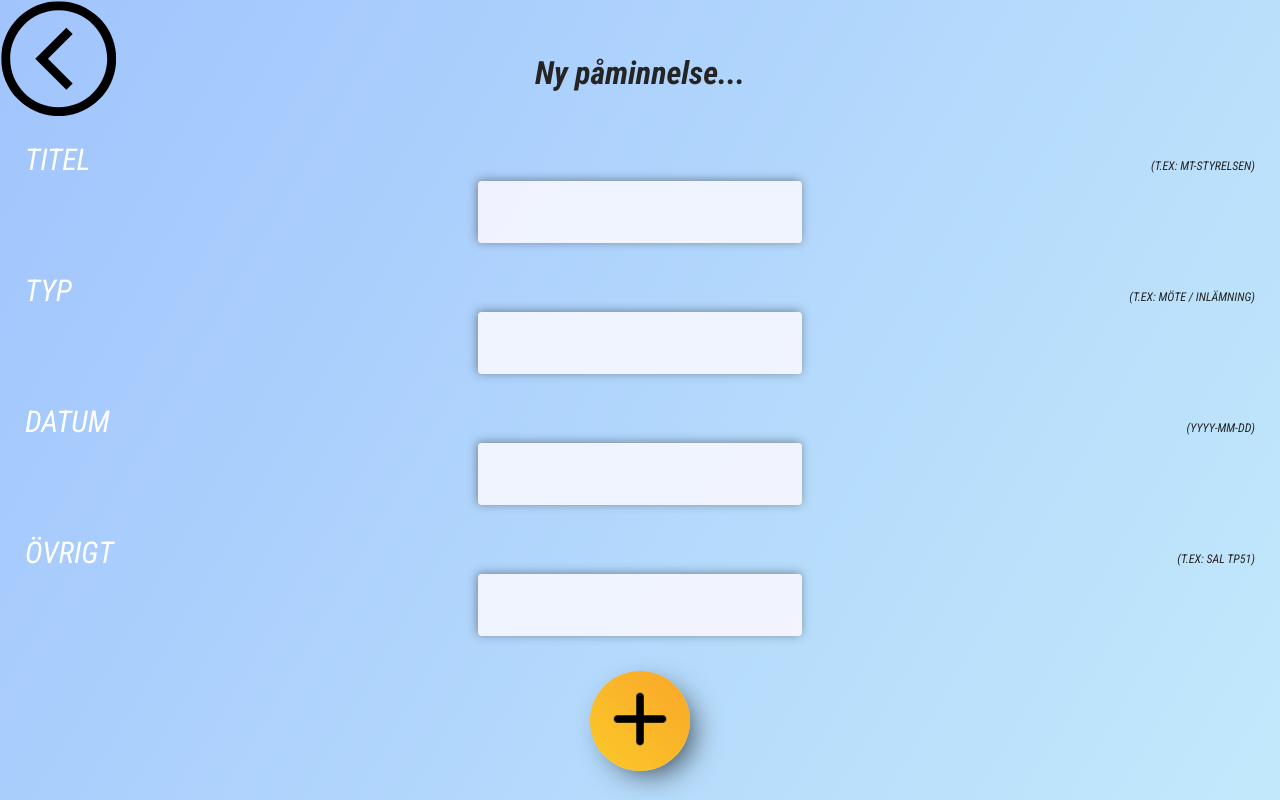
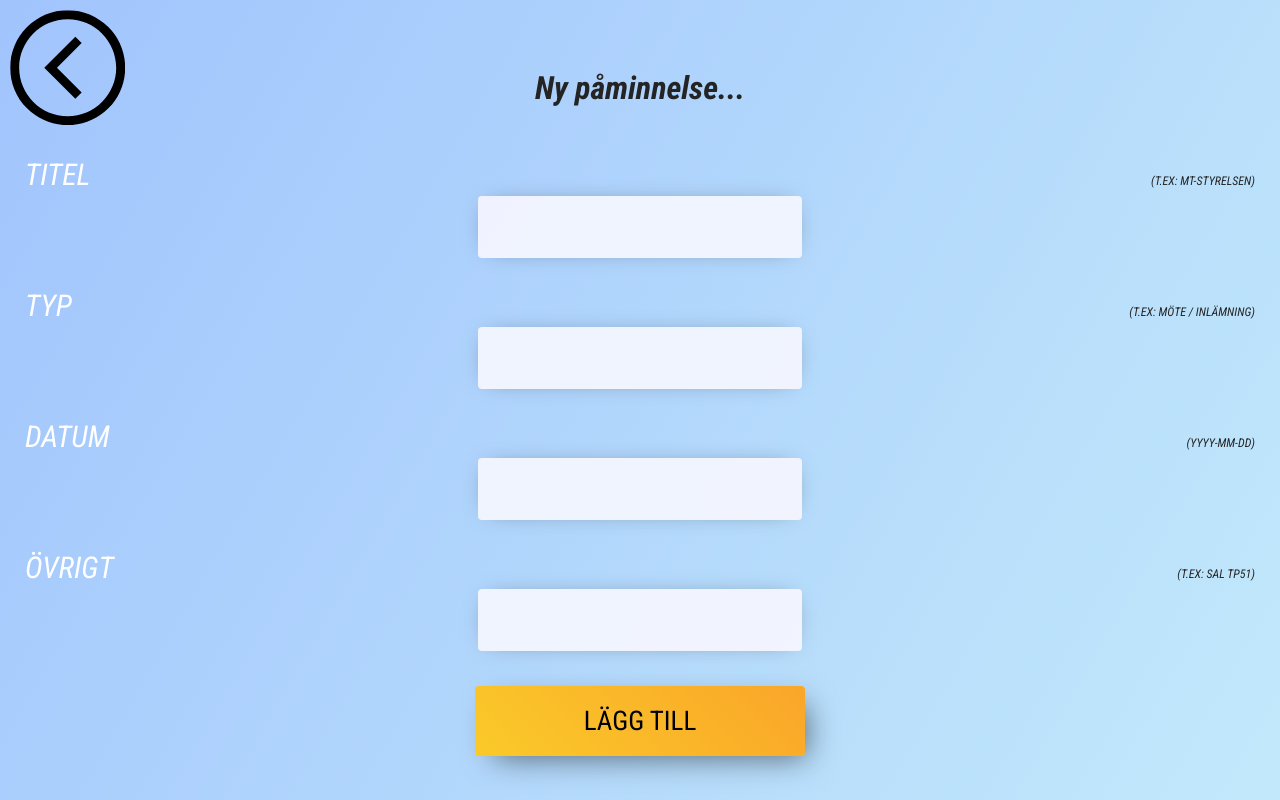
Before and after one commit to jakobkarlstrand/KomaLive, a React (Create React App) app: page /create-new-man in a window 1280 px wide. Built offline with nearby package versions, Linux system fonts and the light colour scheme.

Commit message:
Final Update (hopefully)

```diff
--- a/src/AddNew.css
+++ b/src/AddNew.css
@@ -35,9 +35,11 @@
     flex-direction: column;
     justify-content: center;
     align-items: center;
+    -webkit-box-shadow: 0px 0px 25px -12px rgba(0,0,0,0.55);
+    -moz-box-shadow: 0px 0px 25px -12px rgba(0,0,0,0.55);
+    box-shadow: 0px 0px 25px -12px rgba(0,0,0,0.55);
+    background: linear-gradient(2deg, #27b95f 0%, #68dbaf 100%);
 
-    background: linear-gradient(2deg, #27b95f 0%, #68dbaf 100%);
-    box-shadow: 0px 0px 25px -12px rgba(0,0,0,0.55);
 }
 .ADDNEW_addManualButton h2{
     color: black;
--- a/src/CreateNewDeadline.js
+++ b/src/CreateNewDeadline.js
@@ -49,10 +49,9 @@ function HomePage() {
             ></TextInput>
             <TextInput header="DATUM" tooltip="(YYYY-MM-DD)"></TextInput>
             <TextInput header="ÖVRIGT" tooltip="(T.EX: SAL TP51)"></TextInput>
-
             <div className="dead_ButtonText">
               <Link to="/home">
-                <img className="dead_plusIcon" src={dead_plusIcon}></img>
+                <h2 className="dead_a_h2">LÄGG TILL</h2>
               </Link>
             </div>
           </div>
--- a/src/Details.css
+++ b/src/Details.css
@@ -153,7 +153,7 @@ body {
 }
 .DETAILS_form button{
   width: 82%;
-  border: 1px solid black;
+  border: none;
   height: 50px;
   text-align: center;
   display: flex;
@@ -171,14 +171,14 @@ body {
   background-color: rgb(241, 241, 245);
   width: 80%;
   height: 150px;;
-  border: 1px solid black;
+  border: 1px solid rgb(129, 129, 129);
   margin-bottom: 5px;
   border-radius: 4px;
 
 }
   .DETAILS_chev{
     transform: rotate(180deg);
-    width: 10%;
+    width: 9%;
     margin-left: 10px;
     margin-top: 10px;
 
--- a/src/Home.css
+++ b/src/Home.css
@@ -16,9 +16,6 @@ html{
     background-color: #f5f5f5;
 }
 .home-container{
-    background: linear-gradient(300deg, rgba(50,125,242,1) 0%, rgba(109,225,247,1) 100%);
-    background: linear-gradient(109deg, rgba(64,46,97,1) 0%, rgba(163,132,208,1) 100%);
-    background: linear-gradient(239deg, rgba(197,159,214,1) 0%, rgba(148,103,156,1) 100%);
     background-image: linear-gradient(120deg, #a1c4fd 0%, #c2e9fb 100%);
 
 }
--- a/src/Landing.css
+++ b/src/Landing.css
@@ -18,14 +18,13 @@ body{
 	text-shadow: 2px 2px 1px rgba(0, 0, 0, 0.5);
 	font-family: Roboto Condensed;
 	font-style: italic;
-	overflow: hidden;
 
 }
 
 .landing_landing-container{
 
   background-color: rgba(109, 162, 248, 0.8);
-
+  background-image: linear-gradient(220deg, #b4d1ff 0%, #72b5d4 100%);
   background-image: './images/liu.jfif';
 
 overflow: hidden;
@@ -55,24 +54,23 @@ overflow: hidden;
 		  display: flex;
 	justify-content: center;
 	align-items: center;
-	box-shadow:inset 0px 0px 6px 0px #fce2c1;
-	background:linear-gradient(to bottom, #ffc477 5%, #fb9e25 100%);
+	background-image: linear-gradient(0deg, rgba(250,166,41,1) 0%, rgba(250,202,41,1) 100%);
 	background-color:#ffc477;
 	border-radius:15px;
-	border:3px solid #ffffff;
 	cursor:pointer;
 	color:#ffffff;
 	font-size:36px;
 	font-weight:bold;
-	font-style:italic;
+	font-style:normal;
 	padding:21px 30px;
 	text-decoration:none;
-	text-shadow:1px -1px 1px #b5802a;
 	max-width:  200px;
 	margin: auto;
 	margin-top: 5vh;
 	min-height: 7vh;
-
+	-webkit-box-shadow: 0px 0px 25px -12px rgba(0,0,0,0.55);
+    -moz-box-shadow: 0px 0px 25px -12px rgba(0,0,0,0.55);
+    box-shadow: 0px 0px 25px -12px rgba(0,0,0,0.55);
 
 }
 
@@ -105,7 +103,6 @@ overflow: hidden;
 .landing_fade{
 
 	background-color: rgba(0, 0, 0, 0.0);
-	z-index: 3;
 	margin: 0;
 	min-height: 100%;
 	min-width: 100%;
@@ -141,23 +138,11 @@ overflow: hidden;
 }
 
 
-#myVideo {
-  position: fixed;
-  right: 0;
-  bottom: 0;
-  min-width: 100%;
-  max-width:100%;
-  min-height:100%;
-  max-height:100%;
-    z-index: -1;
-}
-
 .landing_bgblur{
 	position: fixed;
 	justify-content: center;
 	align-items: center;
 	background-color: rgba(0, 0, 0, 0.0);
-	z-index: -1;
 	min-width: 300px;
 	min-height: 325px;
   top: 48%;
@@ -178,23 +163,20 @@ overflow: hidden;
   position: fixed;
   left: 0px;
   top: 0px;
-  z-index: -2;
+  z-index: 0;
   overflow: hidden;
 
 }
 
 .landing_span{
-	{
   position:absolute;
   width:100%;
   height:100%;
   top:0;
   left: 0;
 
-  z-index: 1;
+}
 
-}
-}
 
 a:visited {
   color: white;
--- a/src/LandingPage.js
+++ b/src/LandingPage.js
@@ -1,4 +1,3 @@
-import video from './images/welcomeBW.mp4';
 import logo from './logo.svg';
 import Dropdown from 'react-dropdown';
 import 'react-dropdown/style.css';
@@ -13,40 +12,25 @@ import {
 function LandingPage() {
   const options = ['MT1', 'MT2', 'MT3'];
   return (
+    <body>
 
-    <body>
-        <div className="landing_landing-container">
-		<div className="landing_fade">
-		</div>
-		<video autoPlay muted loop id="myVideo" className="landing_theVideo">
-			<source src={video} type="video/mp4"/>
-		</video>
-		<img className="landing_backgroundIMG" src={Background}/>
+        <div style={{backgroundImage: "url(" + Background + ")"}} className="landing_landing-container">
             <div className="landing_welcome">
                 <h1>LiUTRACKER</h1>
             </div>
             <div className="landing_welcome-info">
               <h2>Välkommen!</h2>
-
               <h4>Välj ditt program, vi löser resten.</h4>
               <Dropdown className="landing_drop" options={options} placeholder="VÄLJ PROGRAM"/>
-
             </div>
-
             <Link to="/home">
                   <div className="landing_buttonEnter">
-
                       HÅLL KOLL!
-
                   </div>
             </Link>
-
-			<div className="landing_bgblur">
-			</div>
                   <div className="landing_changeToCourse">
                     <h6>Växla till kurser</h6>
                   </div>
-
         </div>
     </body>
   );
--- a/src/NewDeadline.css
+++ b/src/NewDeadline.css
@@ -25,27 +25,27 @@
   justify-content: center;
   align-items: center;
   text-align: center;
-  font-size: 15px;
+  font-size: 18px;
   background: linear-gradient(
     225deg,
     rgba(250, 166, 41, 1) 0%,
     rgba(250, 202, 41, 1) 100%
   );
 
-  height: 100px;
-  width: 100px;
-  border-radius: 50%;
-  bottom: 20px;
-  top: 20px;
-  right: 20px;
-  left: 20px;
+  height: 70px;
+  width: 330px;
+  border-radius: 4px;
 
   z-index: 99;
-  -webkit-box-shadow: 10px 10px 31px -9px rgba(0, 0, 0, 0.75);
-  -moz-box-shadow: 10px 10px 31px -9px rgba(0, 0, 0, 0.75);
-  box-shadow: 10px 10px 31px -9px rgba(0, 0, 0, 0.75);
+  -webkit-box-shadow: 10px 10px 31px -9px rgba(0, 0, 0, 0.55);
+  -moz-box-shadow: 10px 10px 31px -9px rgba(0, 0, 0, 0.55);
+  box-shadow: 10px 10px 31px -9px rgba(0, 0, 0, 0.55);
 }
-
+.dead_a_h2{
+  color: black;
+  font-style: normal;
+  font-weight: 100;
+}
 .dead_plusIcon {
   width: 60%;
   height: 60%;
@@ -56,12 +56,29 @@
   width: 30%;
   fill: #a1c4fd;
 }
+.dead_add{
+  width: 82%;
+  border: none;
+  height: 50px;
+  text-align: center;
+  display: flex;
+  justify-content: center;
+  align-items: center;
+  border-radius: 4px;
+  font-size: 18px;
+  font-style: normal;
+  background-image: linear-gradient(225deg, rgba(250,166,41,1) 0%, rgba(250,202,41,1) 100%);
+  -webkit-box-shadow: 0px 0px 25px -12px rgba(0,0,0,0.55);
+  -moz-box-shadow: 0px 0px 25px -12px rgba(0,0,0,0.55);
+  box-shadow: 0px 0px 25px -12px rgba(0,0,0,0.55);
+}
 
 .dead_back {
   width: 30%;
   height: 100px;
-  margin: 1px;
   position: fixed;
+  padding-left: 10px;
+  padding-top: 10px;
 }
 
 .dead_the h3 {
@@ -136,7 +153,9 @@
   font-size: 30px;
   background-color: rgba(248, 248, 255, 0.9);
   border: none;
-  -webkit-box-shadow: -1px -1px 10px 0px rgba(50, 50, 50, 0.5);
+  -webkit-box-shadow: 0px 0px 25px -12px rgba(0,0,0,0.55);
+  -moz-box-shadow: 0px 0px 25px -12px rgba(0,0,0,0.55);
+  box-shadow: 0px 0px 25px -12px rgba(0,0,0,0.55);
 }
 .dead_header-left h2 {
   margin-top: 10px;
```
Also changed, not shown: 1 other file (tests, documents, lock files or other folders). Lines whose indentation alone changed are shown as unchanged.
